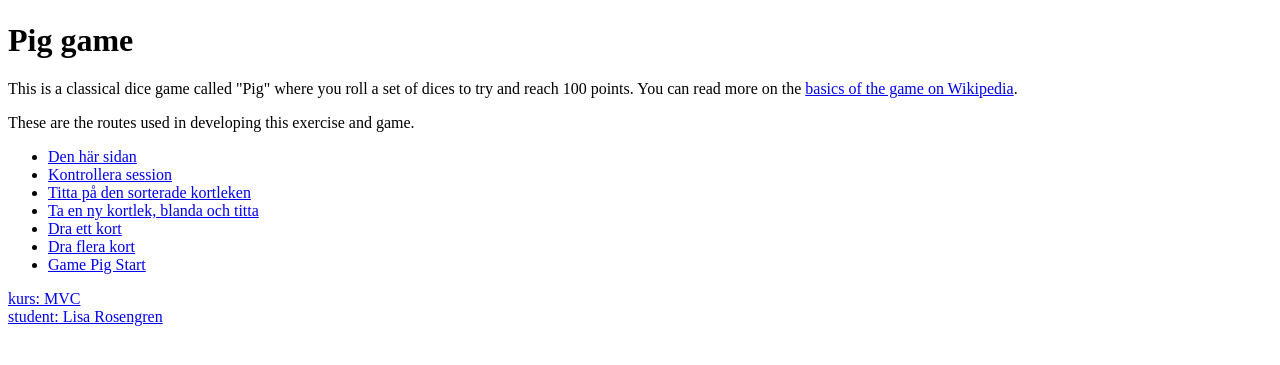
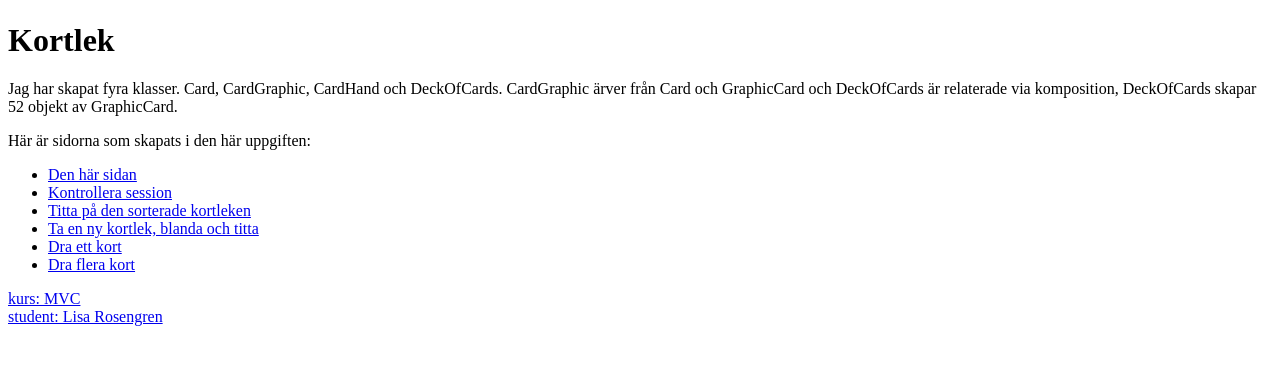
Before and after one commit to lisarosengren/MVC, a Symfony app: template templates/card/home.html.twig in a window 1280 px wide. Shown: the part 77-442 px from the top of the page. Run offline with Twig, Linux system fonts and the light colour scheme; the template is opened without the code that fills it, so the values that code supplies are empty; some libraries are stand-ins or nearby versions.

```diff
--- a/templates/card/home.html.twig
+++ b/templates/card/home.html.twig
@@ -4,11 +4,11 @@
 
 {% block body %}
 
-<h1>Pig game</h1>
+<h1>Kortlek</h1>
 
-<p>This is a classical dice game called "Pig" where you roll a set of dices to try and reach 100 points. You can read more on the <a href="https://en.wikipedia.org/wiki/Pig_(dice_game)">basics of the game on Wikipedia</a>.</p>
+<p>Jag har skapat fyra klasser. Card, CardGraphic, CardHand och DeckOfCards. CardGraphic ärver från Card och GraphicCard och DeckOfCards är relaterade via komposition, DeckOfCards skapar 52 objekt av GraphicCard.</p>
 
-<p>These are the routes used in developing this exercise and game.</p>
+<p>Här är sidorna som skapats i den här uppgiften:</p>
 
 <ul>
     <li><a href="{{ path('card_start') }}">Den här sidan</li>
@@ -16,9 +16,8 @@
     <li><a href="{{ path('deck') }}">Titta på den sorterade kortleken</li>
     <li><a href="{{ path('shuffle') }}">Ta en ny kortlek, blanda och titta</li>
     <li><a href="{{ path('draw') }}">Dra ett kort</li>
-    <li><a href="{{ path('draw', {num: 5}) }}">Dra flera kort</li>
-    <li><a href="{{ path('pig_init_get') }}">Game Pig Start</li>
+    <li><a href="{{ path('draw_many', {num: 5}) }}">Dra flera kort</li>
 </ul>
-<main>
+
 
 {% endblock %}
```
